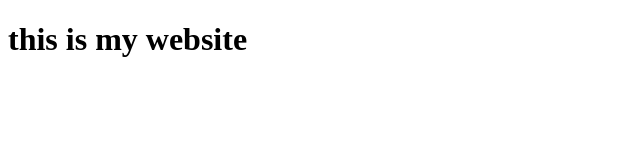
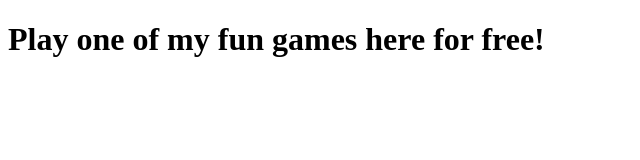
Before and after one commit to baseballdavid/baseballdavid.github.io, a plain HTML site: page index.html in a window 1280 px wide. Shown: the whole page, without its empty margins (0-640 px from the left). Drawn offline with Linux system fonts and the light colour scheme.

Commit message:
Update index.html

```diff
--- a/index.html
+++ b/index.html
@@ -1,4 +1,4 @@
 <!doctype html>
 <html>
-<h1>this is my website</h1>
+<h1>Play one of my fun games here for free!</h1>
 </html>
```
